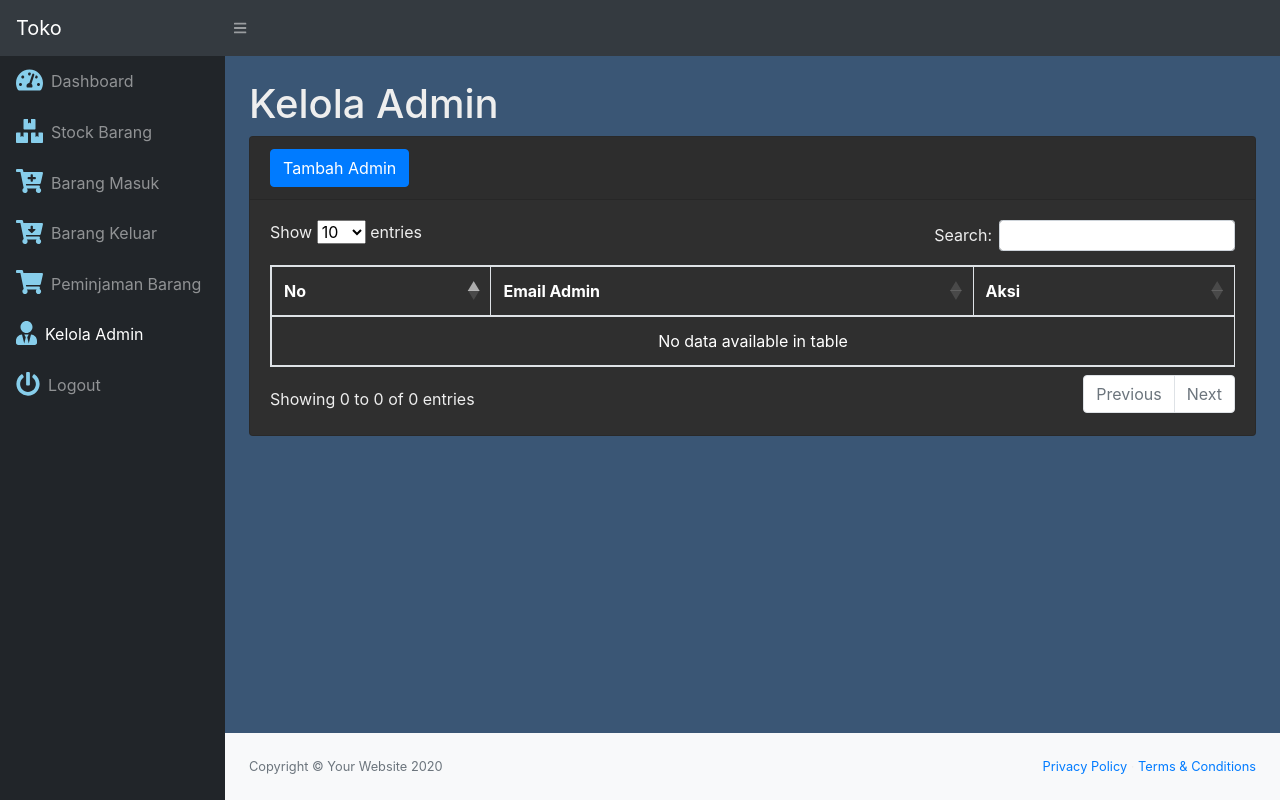
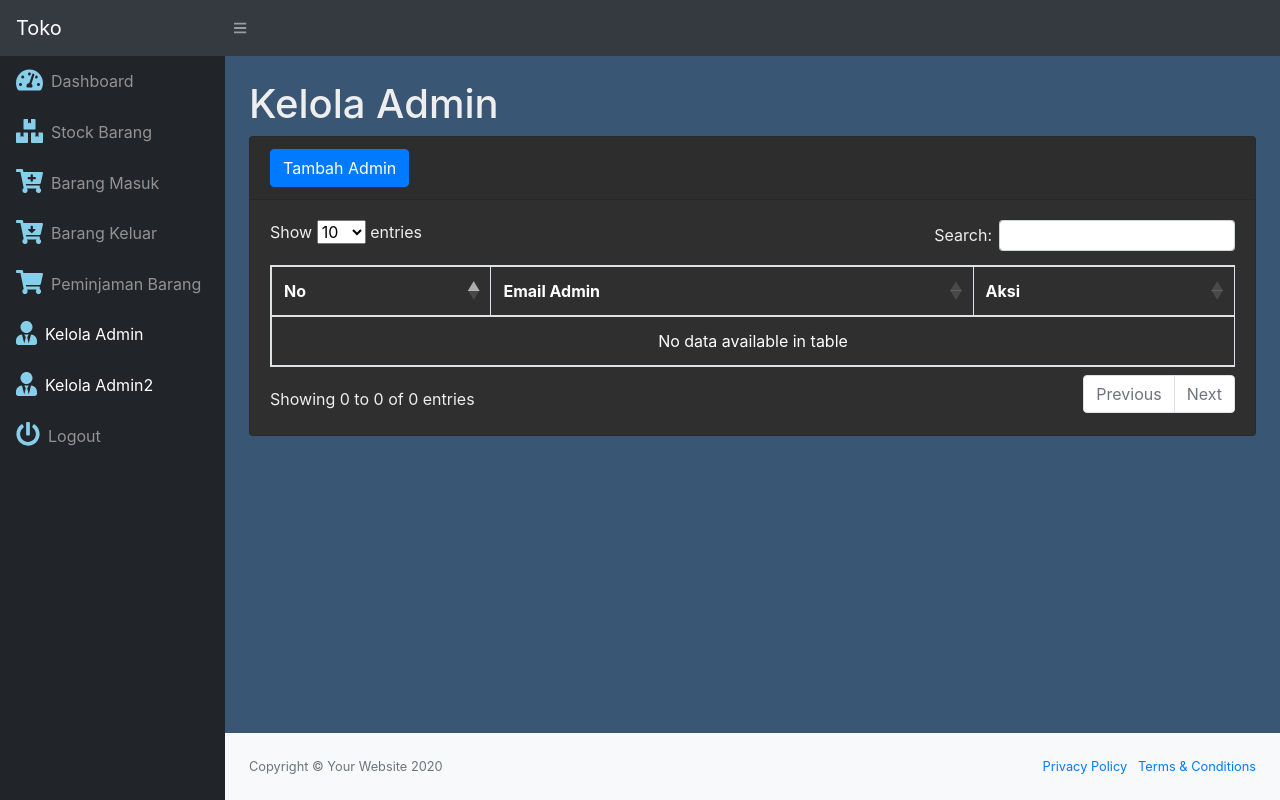
Before and after one commit to langitbiru531/stockbarang, a PHP site: page /admin.php in a window 1280 px wide. Run offline with PHP 8.4, Linux system fonts and the light colour scheme; the visitor is signed in with stand-in values (Sample User, id 1); data that the repository does not hold is empty; some libraries are stand-ins or nearby versions.

Commit message:
menambahkan kelola admin2

```diff
--- a/admin.php
+++ b/admin.php
@@ -48,6 +48,10 @@ require 'cek.php';
                             <a class="nav-link" href="admin.php">
                                 <div class="sb-nav-link-icon"><i class='fas fa-user-tie' style='font-size:24px;color:skyblue'></i></div>
                                 Kelola Admin
+                            </a>
+                            <a class="nav-link" href="admin.php">
+                                <div class="sb-nav-link-icon"><i class='fas fa-user-tie' style='font-size:24px;color:skyblue'></i></div>
+                                Kelola Admin2
                             </a>
                             <a class="nav-link" href="logout.php">
                                 <div class="sb-nav-link-icon"><i class='fas fa-power-off' style='font-size:24px;color:skyblue'></i></div>
```
